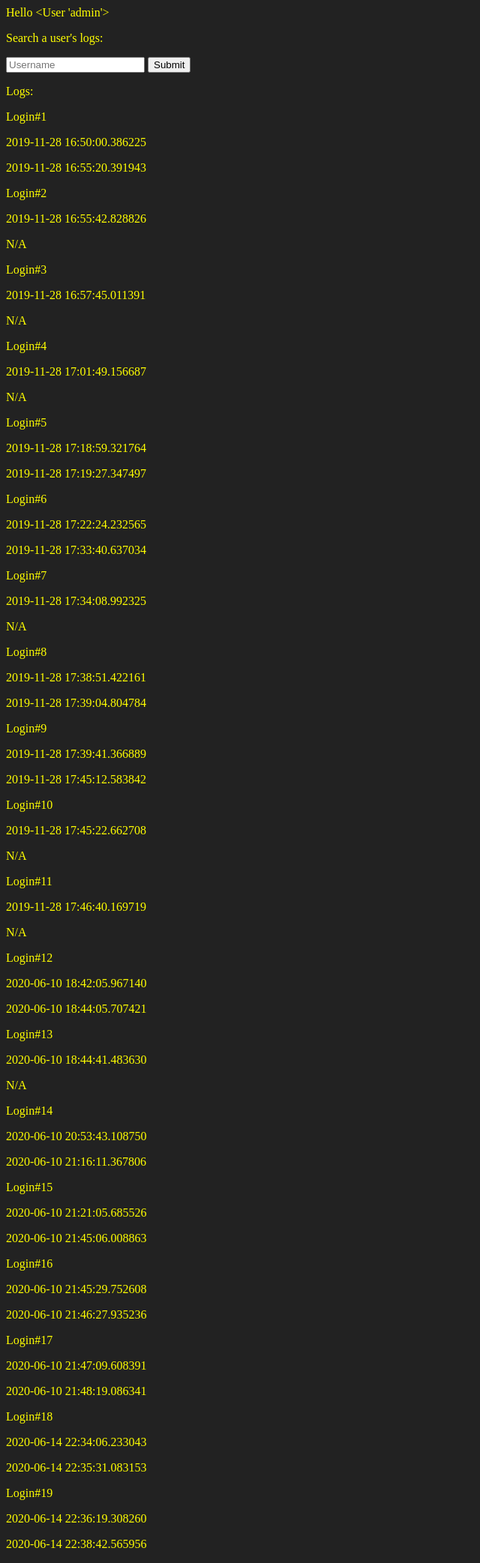
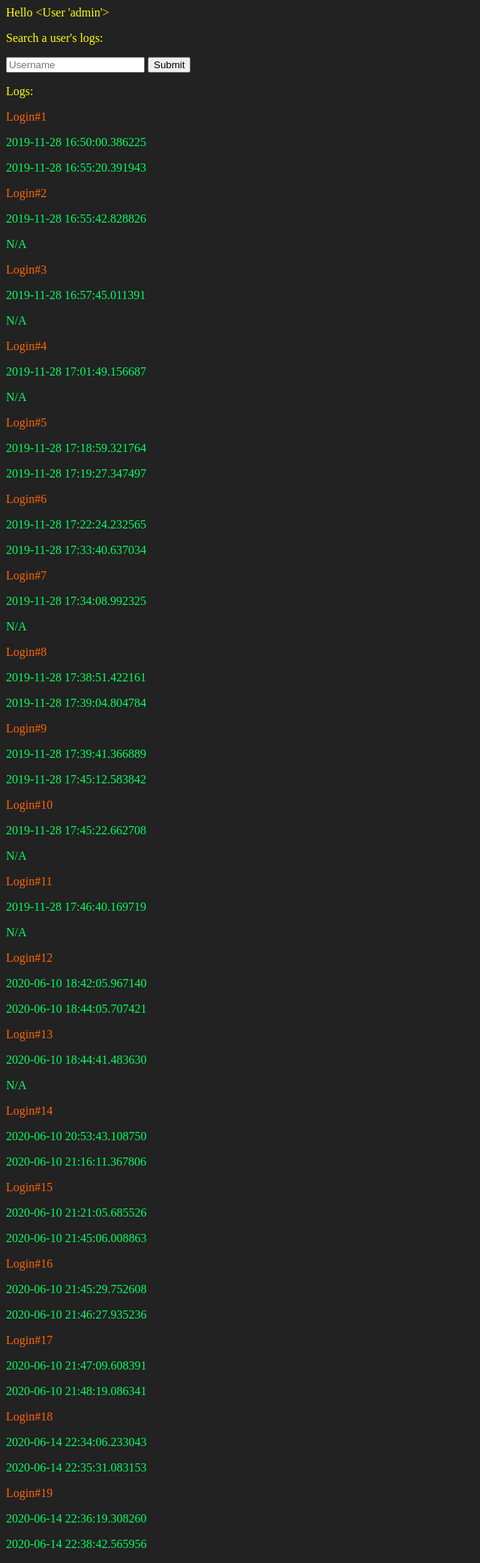
Before and after one commit to starplatinurn/CS4753-Project-2, a Flask app: template spellcheckapp/templates/login_history.html in a window 1280 px wide. Shown: the whole page at 75% size, without its empty margins (0-640 px from the left). Run offline with Flask 2, Linux system fonts and the light colour scheme; the template is opened without the code that fills it: values that come from a table or form of the project are taken from there, others are empty; data comes from the database, SQL or seed files in the repository; both versions use the stored data as it was after the commit; some libraries are stand-ins or nearby versions.

Commit message:
added links to pages, made text more readable

```diff
--- a/spellcheckapp/input.txt
+++ b/spellcheckapp/input.txt
@@ -1 +1 @@
-fwe w fwe wef w
+tset test
--- a/spellcheckapp/templates/history.html
+++ b/spellcheckapp/templates/history.html
@@ -13,7 +13,7 @@
             <p>{{ User }}'s queries</p>
         {% endif %}
         <p>Number of queries made on this account:</p>
-        <p id=numqueries>{{ queries|length }}</p>
+        <p style="color:rgb(0, 255, 98);" id=numqueries>{{ queries|length }}</p>
         {% for query in queries %}
             <P id = query{{query.id}}><a href="{{ url_for('query', id = query.id) }}">query{{ query.id }}</P>
         {% endfor %}
--- a/spellcheckapp/templates/login_history.html
+++ b/spellcheckapp/templates/login_history.html
@@ -11,8 +11,8 @@
         {% if logs is not none %}
             <p>Logs:</p>
             {% for log in logs %}
-                <p>Login#{{log.id}}</p>
-                <div id = login{{log.id}}><P id = login{{log.id}}_time >{{ log.login }}</P><P id = logout{{log.id}}_time >{{ log.logout }}</P></div>
+                <p style="color:rgb(255, 102, 0);" >Login#{{log.id}}</p>
+                <div id = login{{log.id}}><P style="color:rgb(0, 255, 98);" id = login{{log.id}}_time >{{ log.login }}</P><P style="color:rgb(0, 255, 98);" id = logout{{log.id}}_time >{{ log.logout }}</P></div>
             {% endfor %}
         {% endif %}
     </body>
--- a/spellcheckapp/templates/spell_check.html
+++ b/spellcheckapp/templates/spell_check.html
@@ -12,6 +12,10 @@
             <input type="submit" value="Submit">
             <input type="reset">
         </form>
+        <P><a href="{{url_for('history', user_name = User)}}">Click here to see your previous queries</P>
+        {% if User == "admin" %}
+            <P><a href="{{ url_for('login_history') }}">Click here for user's login history</P>
+        {% endif %}
         <P><a href="{{ url_for('logout') }}">Click here to logout</P>
         {% endif %}
     </body>
```
Also changed, not shown: spellcheckapp/app.db.
